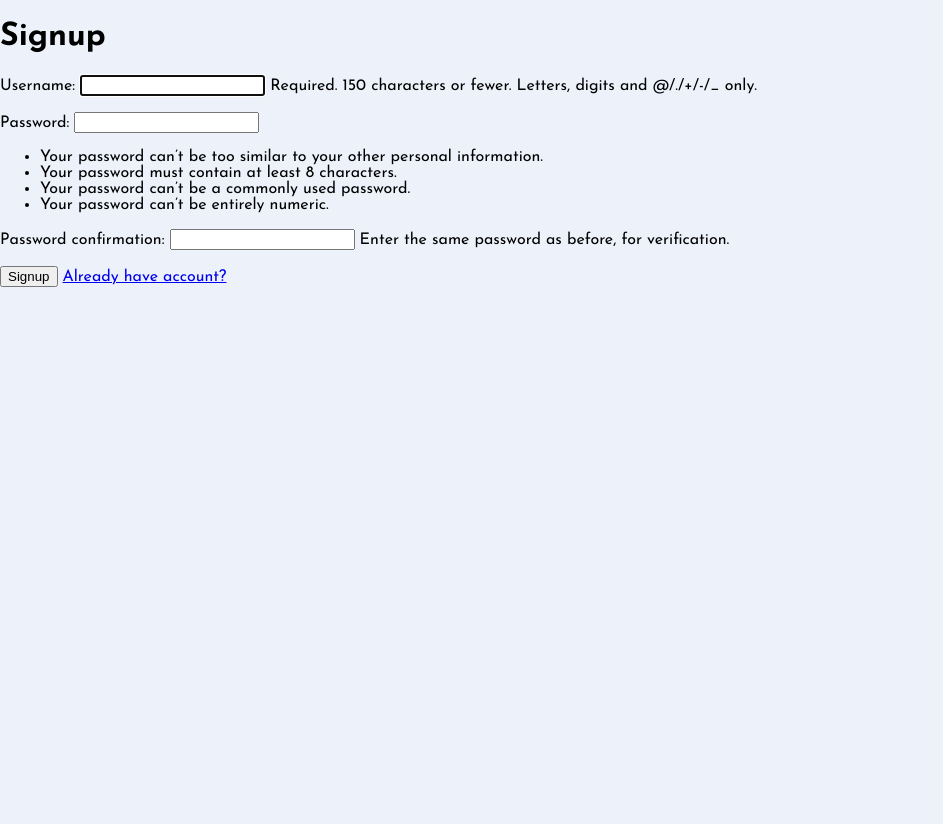
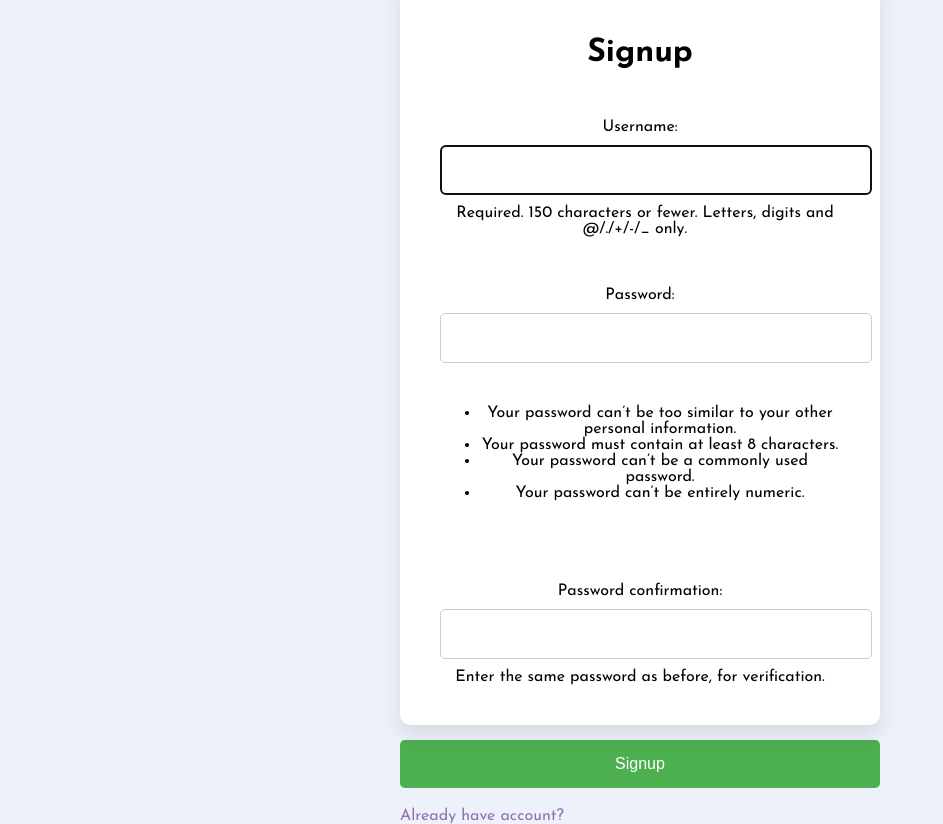
Before and after one commit to dscpsyl/loget-japan-tracker, a Django app: page /signup/ in a window 1280 px wide. Shown: the whole page, without its empty margins (0-943 px from the left). Before the commit the page ends 287 px from the top, so only its background shows below. Run offline with Django 5.2, Linux system fonts and the light colour scheme.

Commit message:
feat:Add style to signup form

```diff
--- /dev/null
+++ b/logettracker/tracker/static/tracker/signup.css
@@ -0,0 +1,85 @@
+html,
+body {
+    box-sizing: border-box;
+    display: flex;
+    justify-content: center;
+    align-items: center;
+}
+
+.container {
+    display: flex;
+    justify-content: center;
+    align-items: center;
+    width: 100%;
+    height: 100%;
+}
+
+.form-card {
+    background-color: white;
+    padding: 40px;
+    border-radius: 10px;
+    box-shadow: 0 10px 20px rgba(0, 0, 0, 0.1);
+    text-align: center;
+    max-width: 400px;
+    width: 100%;
+    margin: 0 auto;
+}
+
+label {
+    display: grid;
+    text-align: center;
+    margin-top: 50px;
+    font-size: 1rem;
+}
+
+input {
+    width: 100%;
+    padding: 15px;
+    margin: 10px 0;
+    font-size: 1rem;
+    border: 1px solid #ccc;
+    border-radius: 5px;
+}
+
+h1 {
+    margin-bottom: 20px;
+    font-size: 2rem;
+    font-style: bold;
+}
+
+.failed {
+    background-color: red;
+    color: white;
+    padding: 10px;
+    text-align: center;
+}
+
+.btn {
+    display: block;
+    width: 100%;
+    padding: 15px;
+    margin-top: 15px;
+    font-size: 1rem;
+    background-color: #4CAF50;
+    color: white;
+    border: none;
+    border-radius: 5px;
+    cursor: pointer;
+    transition: background-color 0.3s ease;
+}
+
+.btn:hover {
+    background-color: #45a049;
+}
+
+.helptext{
+    margin: 10px;
+}
+
+.login {
+    display: block;
+    margin-top: 20px;
+    font-size: 1rem;
+    color: rgb(147, 113, 175);
+    text-decoration: none;
+}
--- a/logettracker/tracker/templates/tracker/signup.html
+++ b/logettracker/tracker/templates/tracker/signup.html
@@ -2,18 +2,28 @@
 {% load static %}
 
 <link rel="stylesheet" href="{% static 'tracker/base.css' %}">
+<link rel="stylesheet" href="{% static 'tracker/signup.css' %}">
 <html lang="en">
 <head>
     <meta charset="UTF-8">
     <meta name="viewport" content="width=device-width, initial-scale=1.0">
 </head>
 <body>
-<h1>Signup</h1>
 <form method="POST">
+    {% if failed %}
+        <div class="failed">
+            One of your inputs was incorrect. Please try again.
+        </div>
+    {% endif %}
     {% csrf_token %}
-    {{ form.as_p }}
-    <button type="submit">Signup</button>
-    <a href="{% url 'tracker:login' %}">Already have account?</a>
+    <div class="container">
+        <div class="form-card">
+            <h1>Signup</h1>
+            {{ form.as_table }}
+        </div>
+    </div>
+    <button class="btn" type="submit">Signup</button>
+    <a class="login" href="{% url 'tracker:login' %}">Already have account?</a>
 </form>
 </body>
 </html>
```
